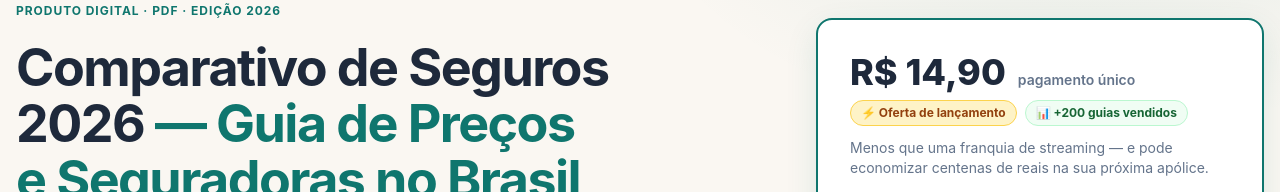
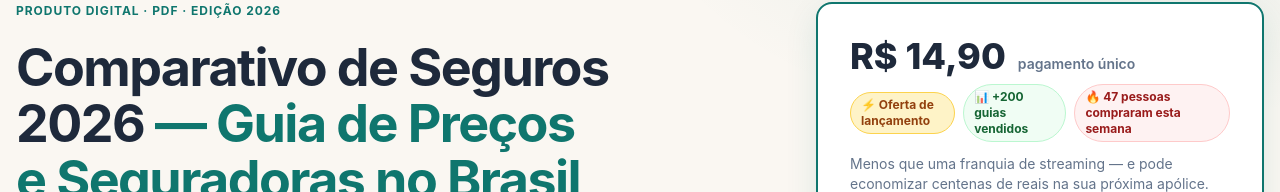
Before and after one commit to vitormdandrade/t3-seguro-calc, a Next.js app: page /comparativo-2026 in a window 1280 px wide. Shown: the part 140-332 px from the top of the page. Built offline with nearby package versions, Linux system fonts and the light colour scheme; no server answers.

Commit message:
CRO: add weekly purchase counter to ComparativoBuyBox for social proof urgency

```diff
--- a/src/components/ComparativoBuyBox.tsx
+++ b/src/components/ComparativoBuyBox.tsx
@@ -68,6 +68,9 @@ export default function ComparativoBuyBox() {
         <span className="inline-flex items-center gap-1 rounded-full px-2.5 py-1 text-xs font-bold" style={{ background: '#f0fdf4', color: '#166534', border: '1px solid #bbf7d0' }}>
           📊 +200 guias vendidos
         </span>
+        <span className="inline-flex items-center gap-1 rounded-full px-2.5 py-1 text-xs font-bold" style={{ background: '#fef2f2', color: '#991b1b', border: '1px solid #fecaca' }}>
+          🔥 47 pessoas compraram esta semana
+        </span>
       </div>
       <p className="text-sm mt-1.5 mb-5" style={{ color: 'var(--color-muted)' }}>
         Menos que uma franquia de streaming — e pode economizar centenas de reais na
```
